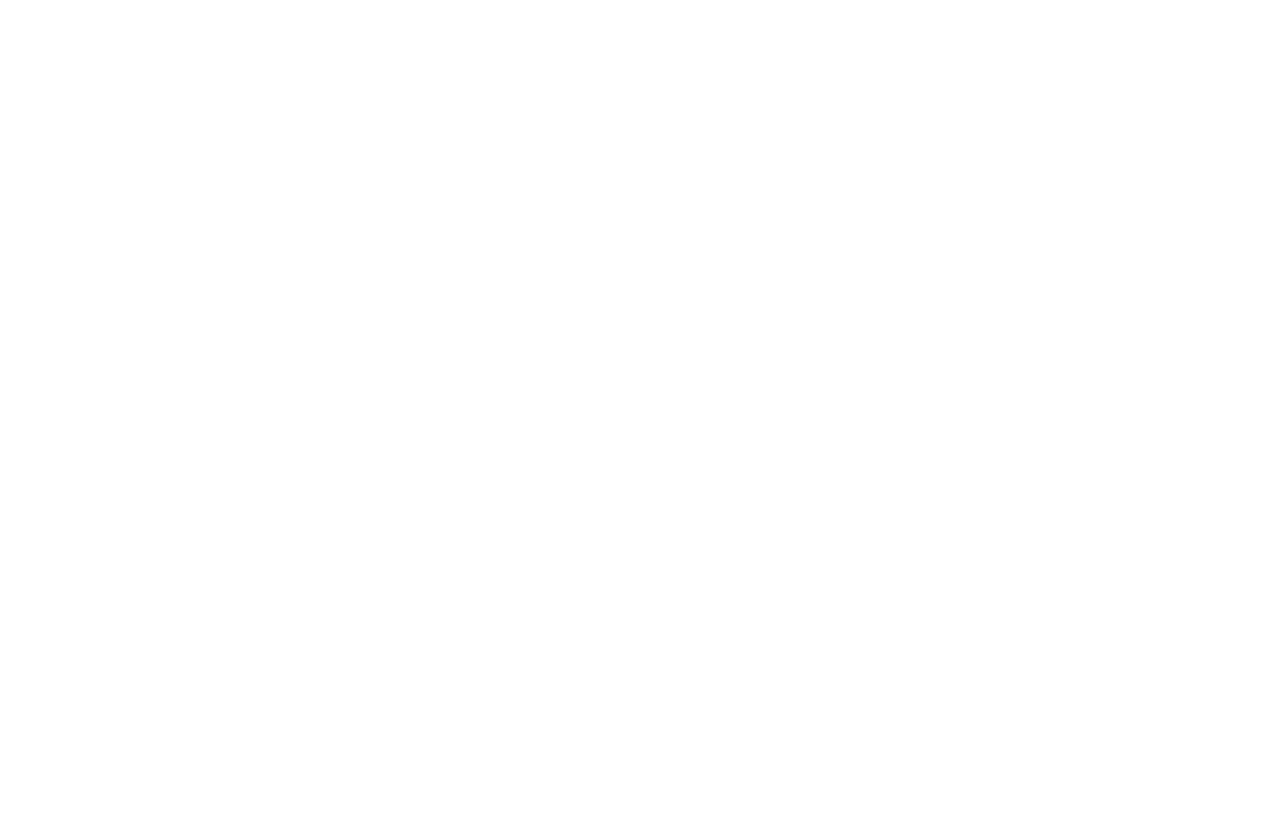
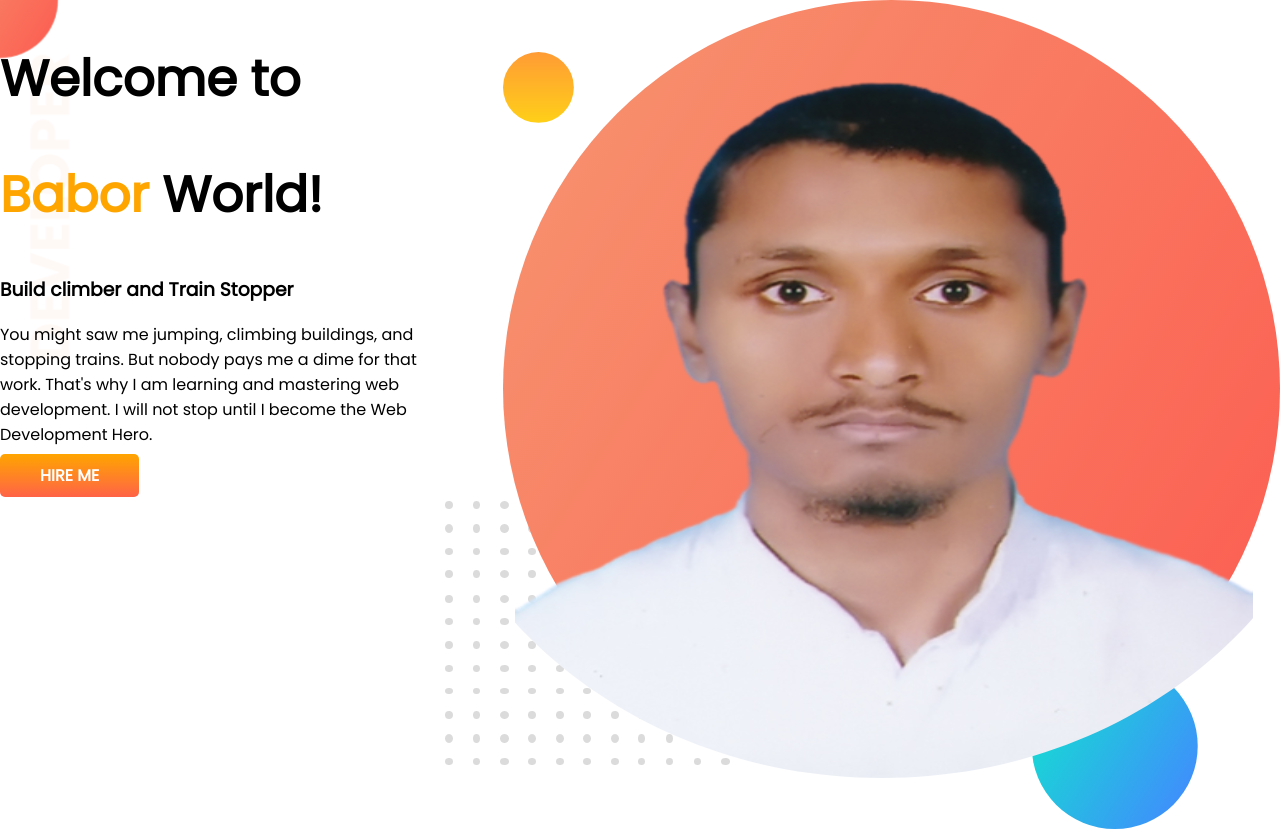
Before and after one commit to Babor12/developer.portfolio, a plain HTML site: page index.html in a window 1280 px wide. Before the commit the page ends 800 px from the top, so only its background shows below. Drawn offline with Linux system fonts and the light colour scheme.

Commit message:
top banner added

```diff
--- a/index.html
+++ b/index.html
@@ -1,12 +1,34 @@
 <!DOCTYPE html>
 <html lang="en">
+
 <head>
     <meta charset="UTF-8">
     <meta http-equiv="X-UA-Compatible" content="IE=edge">
     <meta name="viewport" content="width=device-width, initial-scale=1.0">
     <title>Babor Portfolio</title>
+    <link rel="preconnect" href="https://fonts.googleapis.com">
+    <link rel="preconnect" href="https://fonts.gstatic.com" crossorigin>
+    <link href="https://fonts.googleapis.com/css2?family=Poppins&display=swap" rel="stylesheet">
+    <link rel="stylesheet" href="style.css">
 </head>
+
 <body>
+    <section class="top-banner">
+        <div class="half width">
+            <h1>Welcome to</h1>
+            <h1><span class="orange-color">Babor</span> World!</h1>
+            <h3>Build climber and Train Stopper</h3>
+            <p>You might saw me jumping, climbing buildings, and stopping trains. But nobody pays me a dime for that
+                work.
+                That's why I am learning and mastering web development. I will not stop until I become the Web
+                Development
+                Hero.</p>
+            <a class="link-button" target="_blank" href="https://www.linkedin.com/company/programminghero/">HIRE ME</a>
+        </div>
+        <div class="half width">
+            <img src="images/babor-pc-with-bg.png" alt="">
+        </div>
+    </section>
+</body>
 
-</body>
 </html>
--- a/style.css
+++ b/style.css
@@ -0,0 +1,39 @@
+body {
+    font-family: 'Poppins', sans-serif;
+    margin: 0;
+}
+
+h1 {
+    font-size: 50px;
+}
+
+.orange-color {
+    color: orange;
+}
+
+section {
+    display: flex;
+}
+
+.half-width {
+    width: 50%;
+    padding-left: 2%;
+}
+
+.half-width img {
+    width: 5%;
+}
+
+.link-button {
+    text-decoration: none;
+    background-image: linear-gradient(orange, tomato);
+    color: white;
+    font-weight: 700;
+    padding: 10px 40px;
+    border-radius: 5px;
+}
+
+.top-banner {
+    background-image: url(images/top-banner.png);
+    background-repeat: no-repeat;
+}
```
Also changed, not shown: images/babor-pc-with-bg.png (added), images/dream-bg.png (added), images/exp-bg.png (added), images/jhankar.png (added), images/jhankar2.png (added), images/my-bg.png (added), images/my-bg2.png (added), images/top-banner.png (added), 7 other files.
